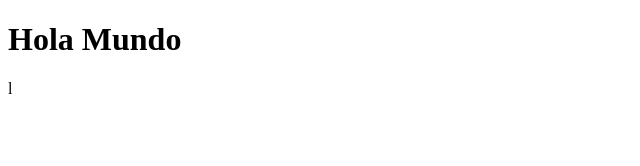
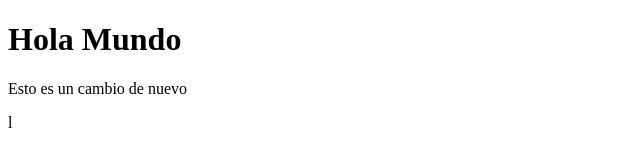
Before and after one commit to DapperDante/PaginaWeb, a plain HTML site: page index.html in a window 1280 px wide. Shown: the whole page, without its empty margins (0-640 px from the left). Drawn offline with Linux system fonts and the light colour scheme.

Commit message:
Cambios realizados

```diff
--- a/index.html
+++ b/index.html
@@ -8,5 +8,6 @@
 </head>
 <body>
     <h1>Hola Mundo</h1>
+    <p>Esto es un cambio de nuevo</p>
 </body>
 </html>l
```
